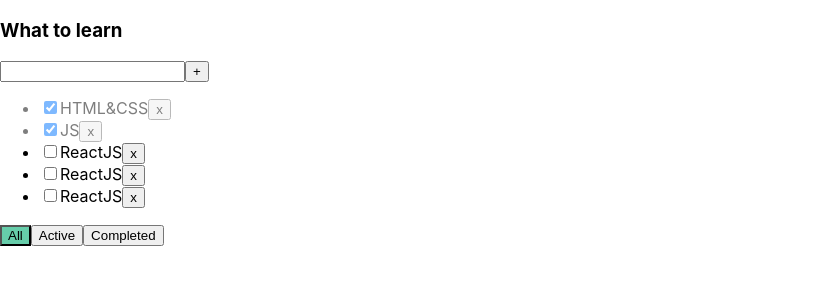
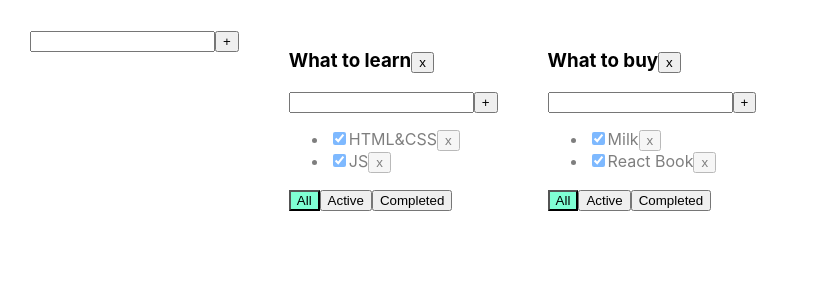
Before and after one commit to Roman-2013/todolist-CLONE-, a React (Create React App) app: page / in a window 1280 px wide. Shown: the top 300 px of the page, without its empty margins (0-819 px from the left). Built offline with nearby package versions, Linux system fonts and the light colour scheme.

Commit message:
6 Lesson

```diff
--- /dev/null
+++ b/src/AddItemForm.tsx
@@ -0,0 +1,44 @@
+import React, {ChangeEvent, KeyboardEvent, useState} from 'react';
+type AddItemFormPropsType={
+    addItem:(title:string)=>void
+}
+
+export const AddItemForm = (props:AddItemFormPropsType) => {
+
+    let [title, setTitle] = useState("")
+    let [error, setError] = useState<string | null>(null)
+
+
+    const addItem = () => {
+        let newTitle = title.trim();
+        if (newTitle !== "") {
+            props.addItem(newTitle);
+            setTitle("");
+        } else {
+            setError("Title is required");
+        }
+    }
+
+    const onChangeHandler = (e: ChangeEvent<HTMLInputElement>) => {
+        setTitle(e.currentTarget.value)
+    }
+
+    const onKeyPressHandler = (e: KeyboardEvent<HTMLInputElement>) => {
+        setError(null);
+        if (e.charCode === 13) {
+            addItem();
+        }
+    }
+
+    return (
+        <div>
+            <input value={title}
+                   onChange={onChangeHandler}
+                   onKeyPress={onKeyPressHandler}
+                   className={error ? 'error' : ''}
+            />
+            <button onClick={addItem}>+</button>
+            {error && <div className="error-message">{error}</div>}
+        </div>
+    );
+};
--- a/src/App.css
+++ b/src/App.css
@@ -1,3 +1,4 @@
+
 .App {
   padding: 30px;
   display: flex;
@@ -15,9 +16,10 @@
   color: red;
 }
 
-.activeFilter {
-    background-color: mediumaquamarine;
+.active-filter {
+  background-color: aquamarine;
 }
-.is-Done{
+
+.is-done {
   opacity: 0.5;
 }
--- a/src/App.tsx
+++ b/src/App.tsx
@@ -2,50 +2,139 @@ import React, {useState} from 'react';
 import './App.css';
 import {TaskType, Todolist} from './Todolist';
 import {v1} from 'uuid';
+import {AddItemForm} from './AddItemForm';
 
+export type FilterValuesType = "all" | "active" | "completed";
+type TodolistType = {
+    id: string
+    title: string
+    filter: FilterValuesType
+}
 
-export type ValueFilter = 'Active' | 'All' | 'Completed'
+type TasksStateType = {
+    [key: string]: Array<TaskType>
+}
 
 
 function App() {
+    let todolistId1 = v1();
+    let todolistId2 = v1();
 
-    let [tasks, setTasks] = useState([
-        {id: v1(), title: 'HTML&CSS', isDone: true},
-        {id: v1(), title: 'JS', isDone: true},
-        {id: v1(), title: 'ReactJS', isDone: false},
-        {id: v1(), title: 'ReactJS', isDone: false},
-        {id: v1(), title: 'ReactJS', isDone: false},
+    let [todolists, setTodolists] = useState<Array<TodolistType>>([
+        {id: todolistId1, title: "What to learn", filter: "all"},
+        {id: todolistId2, title: "What to buy", filter: "all"}
     ])
 
+    let [tasks, setTasks] = useState<TasksStateType>({
+        [todolistId1]: [
+            {id: v1(), title: "HTML&CSS", isDone: true},
+            {id: v1(), title: "JS", isDone: true}
+        ],
+        [todolistId2]: [
+            {id: v1(), title: "Milk", isDone: true},
+            {id: v1(), title: "React Book", isDone: true}
+        ]
+    });
 
-    const changeIsDone = (newId: string, newIsDone: boolean) => {
-        setTasks( tasks.map(el => el.id === newId ?{...el,isDone:newIsDone } :el))
+
+    function removeTask(id: string, todolistId: string) {
+        //достанем нужный массив по todolistId:
+        let todolistTasks = tasks[todolistId];
+        // перезапишем в этом объекте массив для нужного тудулиста отфилтрованным массивом:
+        tasks[todolistId] = todolistTasks.filter(t => t.id != id);
+        // засетаем в стейт копию объекта, чтобы React отреагировал перерисовкой
+        setTasks({...tasks});
     }
 
-    const addTask = (title: string) => {
-        const newTask: TaskType = {id: v1(), title: title, isDone: false}
-        setTasks([newTask, ...tasks])
-
+    function addTask(title: string, todolistId: string) {
+        let task = {id: v1(), title: title, isDone: false};
+        //достанем нужный массив по todolistId:
+        let todolistTasks = tasks[todolistId];
+        // перезапишем в этом объекте массив для нужного тудулиста копией, добавив в начало новую таску:
+        tasks[todolistId] = [task, ...todolistTasks];
+        // засетаем в стейт копию объекта, чтобы React отреагировал перерисовкой
+        setTasks({...tasks});
     }
 
-    const removeTask = (id: string) => {
-        setTasks(tasks.filter(el => el.id !== id))
+    function changeStatus(id: string, isDone: boolean, todolistId: string) {
+        //достанем нужный массив по todolistId:
+        let todolistTasks = tasks[todolistId];
+        // найдём нужную таску:
+        let task = todolistTasks.find(t => t.id === id);
+        //изменим таску, если она нашлась
+        if (task) {
+            task.isDone = isDone;
+            // засетаем в стейт копию объекта, чтобы React отреагировал перерисовкой
+            setTasks({...tasks});
+        }
     }
 
+    function changeFilter(value: FilterValuesType, todolistId: string) {
+        let todolist = todolists.find(tl => tl.id === todolistId);
+        if (todolist) {
+            todolist.filter = value;
+            setTodolists([...todolists])
+        }
+    }
+
+    function removeTodolist(id: string) {
+        // засунем в стейт список тудулистов, id которых не равны тому, который нужно выкинуть
+        setTodolists(todolists.filter(tl => tl.id != id));
+        // удалим таски для этого тудулиста из второго стейта, где мы храним отдельно таски
+        delete tasks[id]; // удаляем св-во из объекта... значением которого являлся массив тасок
+        // засетаем в стейт копию объекта, чтобы React отреагировал перерисовкой
+        setTasks({...tasks});
+    }
+
+    function addTodolist(title:string){
+        let newTodoListId=v1()
+        let newTodoList:TodolistType={id:newTodoListId,title:title,filter:'all'}
+        setTodolists([newTodoList,...todolists])
+        setTasks({...tasks,[newTodoListId]:[]})
+    }
+
+    const updateTask=(todolistId: string,taskId: string,newTitle:string)=>{
+        setTasks({...tasks,[todolistId]:tasks[todolistId].map(el=>el.id===taskId?{...el,title:newTitle}:el)})
+    }
+
+    const updateTodolist=(todolistId: string,newTodo:string)=>{
+        setTodolists(todolists.map(el=>el.id===todolistId?{...el,title:newTodo}:el))
+    }
 
     return (
-        <div>
-            <Todolist
-                title={'What to learn'}
-                tasks={tasks}
-                removeTask={removeTask}
-                addTask={addTask}
-                changeIsDone={changeIsDone}
+        <div className="App">
+            <AddItemForm addItem={addTodolist}/>
+            {
+                todolists.map(tl => {
+                    let allTodolistTasks = tasks[tl.id];
+                    let tasksForTodolist = allTodolistTasks;
 
-            />
+                    if (tl.filter === "active") {
+                        tasksForTodolist = allTodolistTasks.filter(t => t.isDone === false);
+                    }
+                    if (tl.filter === "completed") {
+                        tasksForTodolist = allTodolistTasks.filter(t => t.isDone === true);
+                    }
+
+                    return <Todolist
+                        key={tl.id}
+                        id={tl.id}
+                        title={tl.title}
+                        tasks={tasksForTodolist}
+                        removeTask={removeTask}
+                        changeFilter={changeFilter}
+                        addTask={addTask}
+                        changeTaskStatus={changeStatus}
+                        filter={tl.filter}
+                        removeTodolist={removeTodolist}
+                        updateTask={updateTask}
+                        updateTodolist={updateTodolist}
+                    />
+                })
+            }
+
         </div>
-    )
+    );
 }
 
-
 export default App;
--- /dev/null
+++ b/src/EditableSpan.tsx
@@ -0,0 +1,28 @@
+import React, {ChangeEvent, useState} from 'react';
+
+type EditableSpanPropsType = {
+    value: string
+    onChange:(newTitle:string)=>void
+}
+
+export const EditableSpan = (props: EditableSpanPropsType) => {
+    let [editMode, seteditMode] = useState(false)
+    const [title,settitle]=useState(props.value)
+
+    const activateEditMode = () => {
+        seteditMode(!editMode)
+        if(editMode){
+            props.onChange(title)
+
+        }
+    }
+
+
+    const onChangeHandler=(e:ChangeEvent<HTMLInputElement>)=>{
+        settitle(e.currentTarget.value)
+    }
+
+    return editMode
+        ? <input value={title} onChange={onChangeHandler}  onBlur={activateEditMode} autoFocus/>
+        : <span onDoubleClick={activateEditMode}>{props.value}</span>
+};
--- a/src/Todolist.tsx
+++ b/src/Todolist.tsx
@@ -1,108 +1,116 @@
-import {ValueFilter} from './App';
-import {ChangeEvent,KeyboardEvent, useState} from 'react';
-import {Button} from './Components/Button';
+import React, {ChangeEvent, useState, KeyboardEvent} from 'react';
+import {FilterValuesType} from './App';
+import {AddItemForm} from './AddItemForm';
+import {EditableSpan} from './EditableSpan';
 
-
-type PropsType = {
-    title: string
-    tasks: TaskType[]
-    removeTask: (id: string) => void
-    addTask: (title: string) => void
-    changeIsDone:(newId:string,newIsDone:boolean)=>void
-
-}
 export type TaskType = {
     id: string
     title: string
     isDone: boolean
 }
 
+type PropsType = {
+    id: string
+    title: string
+    tasks: Array<TaskType>
+    removeTask: (taskId: string, todolistId: string) => void
+    changeFilter: (value: FilterValuesType, todolistId: string) => void
+    addTask: (title: string, todolistId: string) => void
+    changeTaskStatus: (id: string, isDone: boolean, todolistId: string) => void
+    removeTodolist: (id: string) => void
+    filter: FilterValuesType
+    updateTask:(todolistId: string,taskId: string,newTitle:string)=>void
+    updateTodolist:(todolistId: string,newTodo:string)=>void
+}
+
 export function Todolist(props: PropsType) {
-    const [fValueNEW, setFValueNEW] = useState<ValueFilter>('All')
-    const [error,setError]=useState<string|null>('')
-    const filterTasks = (FValue: ValueFilter) => {
-        setFValueNEW(FValue)
-    }
-    const drushlagFoo = () => {
-        let drushlag = props.tasks
-        if (fValueNEW === 'Active') {
-            drushlag = props.tasks.filter(el => !el.isDone)
-        }
-        if (fValueNEW === 'Completed') {
-            drushlag = props.tasks.filter(el => el.isDone)
-        }
-        return drushlag
-    }
-    const [newTitle, setnewTitle] = useState('')
+    // let [title, setTitle] = useState("")
+    // let [error, setError] = useState<string | null>(null)
 
-
-    const filterTasksHandler = (value: ValueFilter) => {
-        filterTasks(value)
-    }
-    const removeTaskHandler = (elId: string) => props.removeTask(elId)
-
-    const addTaskHandler = () => {
-        if(newTitle.trim()){
-            props.addTask(newTitle.trim())
-            setnewTitle('')
-        }else{
-            setError("Title is recuared")
-            setnewTitle('')
-        }
+    const addTask=(title:string)=>{
+       props.addTask(title,props.id)
     }
 
-    const onChangeHandler = (event: ChangeEvent<HTMLInputElement>) => {
-        setError('')
-        setnewTitle(event.currentTarget.value)
+    // const addTask = () => {
+    //     let newTitle = title.trim();
+    //     if (newTitle !== "") {
+    //         props.addTask(newTitle, props.id);
+    //         setTitle("");
+    //     } else {
+    //         setError("Title is required");
+    //     }
+    // }
+
+    // const onChangeHandler = (e: ChangeEvent<HTMLInputElement>) => {
+    //     setTitle(e.currentTarget.value)
+    // }
+
+    // const onKeyPressHandler = (e: KeyboardEvent<HTMLInputElement>) => {
+    //     setError(null);
+    //     if (e.charCode === 13) {
+    //         addTask();
+    //     }
+    // }
+
+    const removeTodolist = () => props.removeTodolist(props.id)
+
+    const onAllClickHandler = () => props.changeFilter("all", props.id);
+    const onActiveClickHandler = () => props.changeFilter("active", props.id);
+    const onCompletedClickHandler = () => props.changeFilter("completed", props.id);
+
+    const onChangeTasks=(t:string,newTitle:string)=>{
+        props.updateTask(props.id,t,newTitle)
     }
 
-    const onKeyDownHandler = (event: KeyboardEvent<HTMLInputElement>) => {
-        if (event.key === 'Enter') {
-            addTaskHandler()
-            setnewTitle('')
-        }
+    const onChangeTodoList=(newTitle:string)=>{
+        props.updateTodolist(props.id,newTitle)
     }
 
     return <div>
-        <h3>{props.title}</h3>
-        <div>
-            <input className={error?'error':''}
-                value={newTitle}
-                   onKeyDown={onKeyDownHandler}
-                   onChange={onChangeHandler}/>
-            {/*onChange={(event) => {*/}
-            {/*           setnewTitle(event.currentTarget.value)*/}
-            {/*       }}/>*/}
 
 
-            <button onClick={addTaskHandler}>+</button>
-            {error&& <div className={'error-message'}>{error}</div>}
+        <h3><EditableSpan value={props.title} onChange={(newTitle)=>onChangeTodoList(newTitle)}/>
+            {/*{props.title}*/}
+            <button onClick={removeTodolist}>x</button>
+        </h3>
+        <AddItemForm addItem={addTask}/>
+        {/*<div>*/}
+        {/*    <input value={title}*/}
+        {/*           onChange={onChangeHandler}*/}
+        {/*           onKeyPress={onKeyPressHandler}*/}
+        {/*           className={error ? "error" : ""}*/}
+        {/*    />*/}
+        {/*    <button onClick={addTask}>+</button>*/}
+        {/*    {error && <div className="error-message">{error}</div>}*/}
+        {/*</div>*/}
+        <ul>
+            {
+                props.tasks.map(t => {
+                    const onClickHandler = () => props.removeTask(t.id, props.id)
+                    const onChangeHandler = (e: ChangeEvent<HTMLInputElement>) => {
+                        let newIsDoneValue = e.currentTarget.checked;
+                        props.changeTaskStatus(t.id, newIsDoneValue, props.id);
+                    }
+
+                    return <li key={t.id} className={t.isDone ? "is-done" : ""}>
+                        <input type="checkbox" onChange={onChangeHandler} checked={t.isDone}/>
+                       <EditableSpan onChange={(newTitle)=>onChangeTasks(t.id,newTitle)} value={t.title}/>
+                        {/*<span>{t.title}</span>*/}
+                        <button onClick={onClickHandler}>x</button>
+                    </li>
+                })
+            }
+        </ul>
+        <div>
+            <button className={props.filter === 'all' ? "active-filter" : ""}
+                    onClick={onAllClickHandler}>All
+            </button>
+            <button className={props.filter === 'active' ? "active-filter" : ""}
+                    onClick={onActiveClickHandler}>Active
+            </button>
+            <button className={props.filter === 'completed' ? "active-filter" : ""}
+                    onClick={onCompletedClickHandler}>Completed
+            </button>
         </div>
-        <ul>
-
-
-            {
-                drushlagFoo().map((el) => {
-                    // const removeTaskHandler=() => props.removeTask(el.id)
-                    const onChangeChangeIsDone=(e:ChangeEvent<HTMLInputElement>)=>props.changeIsDone(el.id,e.currentTarget.checked)
-
-                    return (
-                        <li className={el.isDone?'is-Done':''} key={el.id}>
-
-                            <input type="checkbox" checked={el.isDone} onChange={onChangeChangeIsDone}/>
-                            <span>{el.title}</span>
-                            <Button name={'x'} callBack={() => removeTaskHandler(el.id)}/>
-                        </li>
-                    )
-                })}
-
-
-        </ul>
-        <Button clasName={fValueNEW==='All'?'activeFilter':''}  name={'All'} callBack={() => filterTasksHandler('All')}/>
-        <Button clasName={fValueNEW==='Active'?'activeFilter':''} name={'Active'} callBack={() => filterTasksHandler('Active')}/>
-        <Button clasName={fValueNEW==='Completed'?'activeFilter':''} name={'Completed'} callBack={() => filterTasksHandler('Completed')}/>
-        {/*<button onClick={() => filterTasksHandler('All')}>All</button>*/}
-        {/*<button onClick={() => filterTasksHandler('Active')}>Active</button>*/}
-        {/*<button onClick={() => filterTasksHandler('Completed')}>Completed</button>*/}
     </div>
 }
--- a/src/index.tsx
+++ b/src/index.tsx
@@ -1,18 +1,14 @@
 import React from 'react';
-import ReactDOM from 'react-dom/client';
 import './index.css';
 import App from './App';
+import * as serviceWorker from './serviceWorker';
+import { createRoot } from 'react-dom/client';
 
+const container  = document.getElementById('root') as HTMLElement
+const root = createRoot(container);
+root.render(<App />);
 
-const root = ReactDOM.createRoot(
-  document.getElementById('root') as HTMLElement
-);
-root.render(
-  <React.StrictMode>
-    <App />
-  </React.StrictMode>
-);
-
-// If you want to start measuring performance in your app, pass a function
-// to log results (for example: reportWebVitals(console.log))
-// or send to an analytics endpoint. Learn more: https://bit.ly/CRA-vitals
+// If you want your app to work offline and load faster, you can change
+// unregister() to register() below. Note this comes with some pitfalls.
+// Learn more about service workers: https://bit.ly/CRA-PWA
+serviceWorker.unregister();
```
Lines whose indentation alone changed are shown as unchanged.
